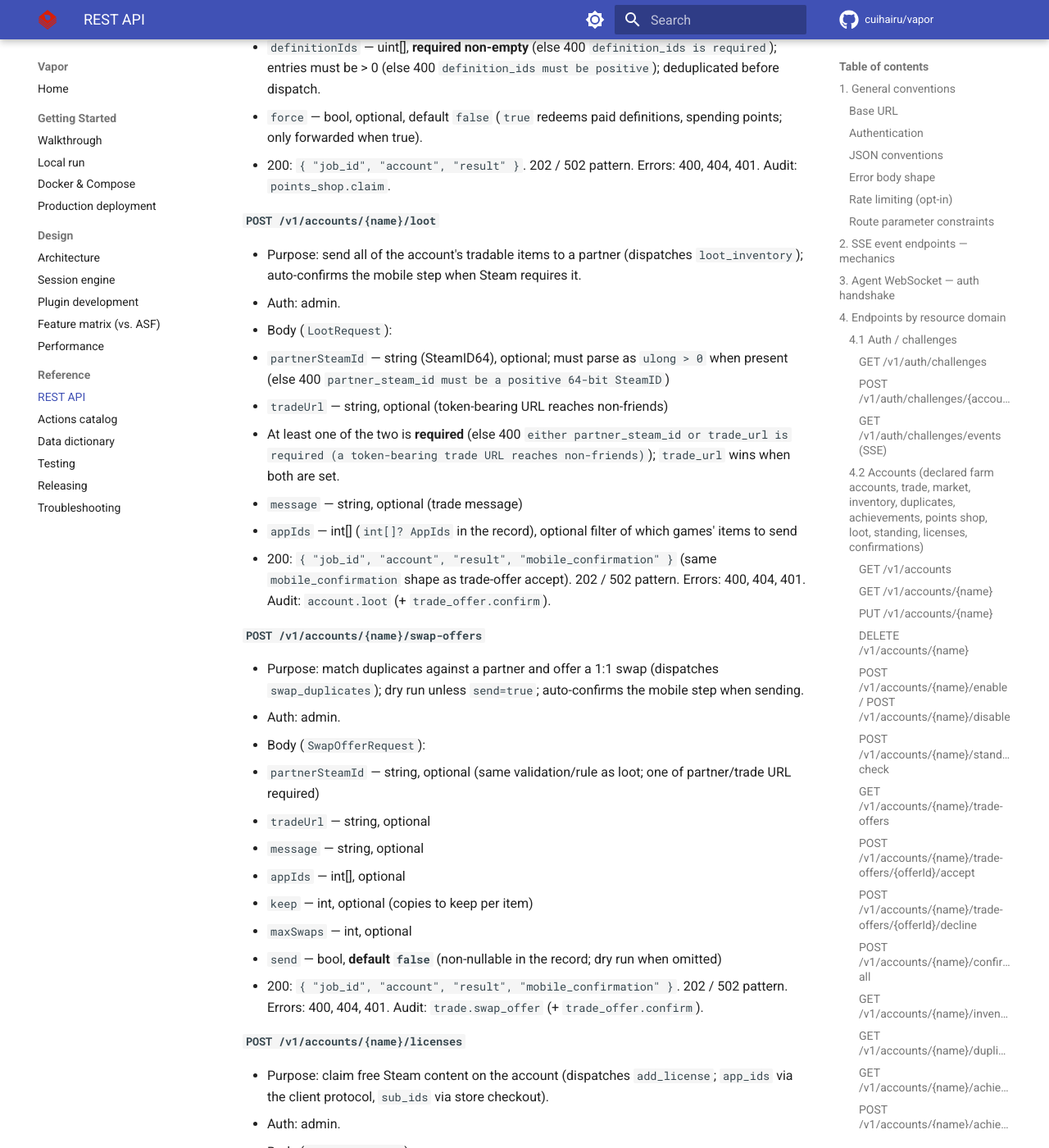
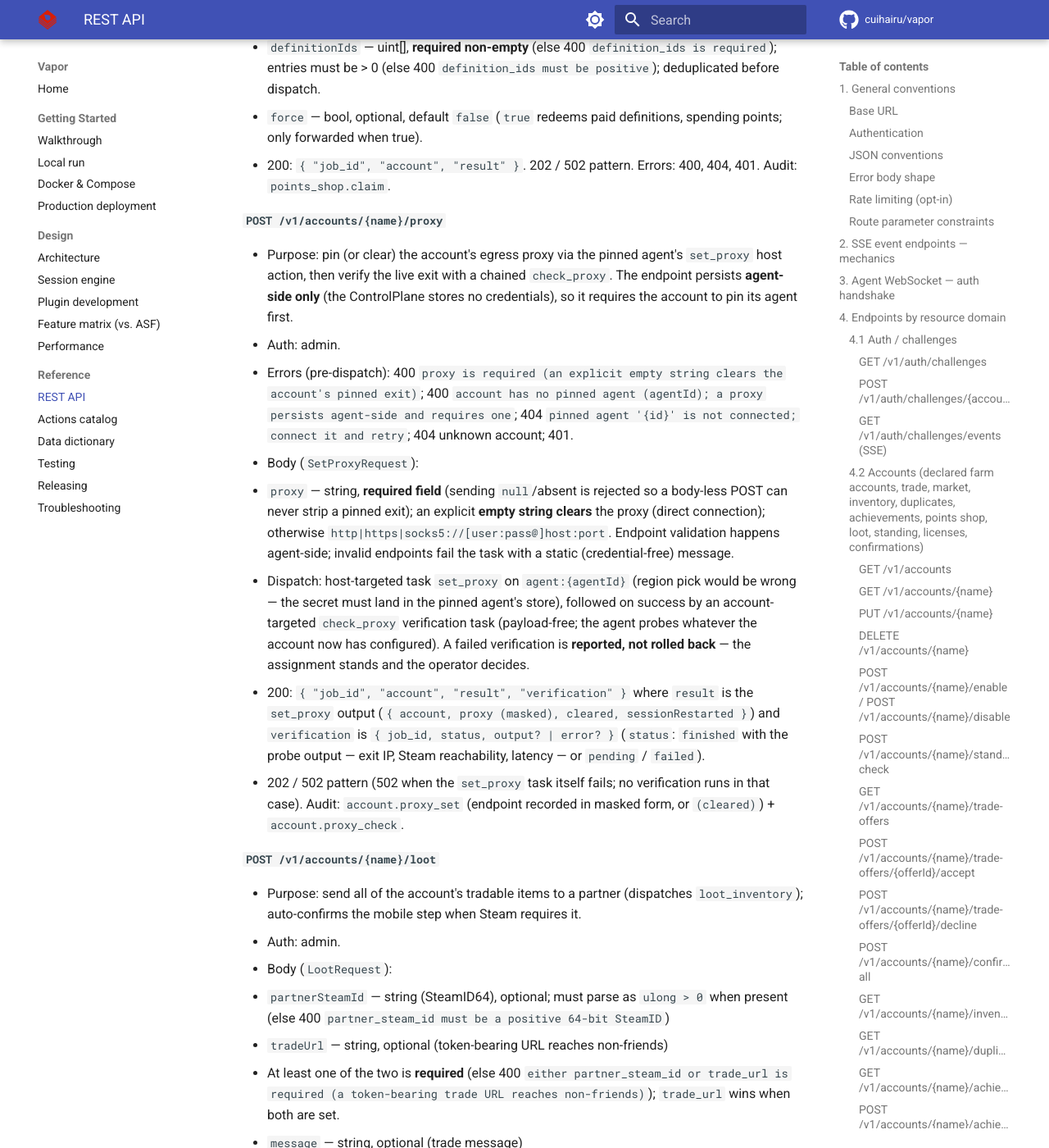
Before and after one commit to cuihairu/vapor, an MkDocs documentation site: the page built from docs/api.md, in a window 1280 px wide and 1400 px high, scrolled down 13163 px. Shown: the whole window at 82% size. Built offline with MkDocs 1.6.1 and Material for MkDocs 9.7.7, drawn with Linux system fonts in a browser that asks for light colours; comment, search, counter and statistics services are not loaded; some of the changed text lies outside the part shown.

Commit message:
docs: register set_proxy action, proxy assignment endpoint and feature-matrix row
actions.md documents the set_proxy host action (login: no, timeout: 120s,
payload contract, masked output) and bumps the count table 50 -> 51;
api.md gains POST /v1/accounts/{name}/proxy (error copy verbatim, pinned
agent dispatch semantics, 202/502/200 shapes, verification is
report-not-rollback) and the account.proxy_set / account.proxy_check
audit vocabulary; feature-matrix marks per-account egress pinning via the
console as delivered (SSF section 3.7).

```diff
--- a/docs/api.md
+++ b/docs/api.md
@@ -317,6 +317,16 @@ Account spec record — `AccountSpec`: `{ accountName, enabled, desiredState, id
   - `definitionIds` — uint[], **required non-empty** (else 400 `definition_ids is required`); entries must be > 0 (else 400 `definition_ids must be positive`); deduplicated before dispatch.
   - `force` — bool, optional, default `false` (`true` redeems paid definitions, spending points; only forwarded when true).
 - 200: `{ "job_id", "account", "result" }`. 202 / 502 pattern. Errors: 400, 404, 401. Audit: `points_shop.claim`.
+
+#### `POST /v1/accounts/{name}/proxy`
+- Purpose: pin (or clear) the account's egress proxy via the pinned agent's `set_proxy` host action, then verify the live exit with a chained `check_proxy`. The endpoint persists **agent-side only** (the ControlPlane stores no credentials), so it requires the account to pin its agent first.
+- Auth: admin.
+- Errors (pre-dispatch): 400 `proxy is required (an explicit empty string clears the account's pinned exit)`; 400 `account has no pinned agent (agentId); a proxy persists agent-side and requires one`; 404 `pinned agent '{id}' is not connected; connect it and retry`; 404 unknown account; 401.
+- Body (`SetProxyRequest`):
+  - `proxy` — string, **required field** (sending `null`/absent is rejected so a body-less POST can never strip a pinned exit); an explicit **empty string clears** the proxy (direct connection); otherwise `http|https|socks5://[user:pass@]host:port`. Endpoint validation happens agent-side; invalid endpoints fail the task with a static (credential-free) message.
+- Dispatch: host-targeted task `set_proxy` on `agent:{agentId}` (region pick would be wrong — the secret must land in the pinned agent's store), followed on success by an account-targeted `check_proxy` verification task (payload-free; the agent probes whatever the account now has configured). A failed verification is **reported, not rolled back** — the assignment stands and the operator decides.
+- 200: `{ "job_id", "account", "result", "verification" }` where `result` is the `set_proxy` output (`{ account, proxy (masked), cleared, sessionRestarted }`) and `verification` is `{ job_id, status, output? | error? }` (`status`: `finished` with the probe output — exit IP, Steam reachability, latency — or `pending` / `failed`).
+- 202 / 502 pattern (502 when the `set_proxy` task itself fails; no verification runs in that case). Audit: `account.proxy_set` (endpoint recorded in masked form, or `(cleared)`) + `account.proxy_check`.
 
 #### `POST /v1/accounts/{name}/loot`
 - Purpose: send all of the account's tradable items to a partner (dispatches `loot_inventory`); auto-confirms the mobile step when Steam requires it.
@@ -734,6 +744,6 @@ Plane-mismatched selectors are rejected (400): `route`/`method` with `task-dispa
 
 ## 5. Audit actions reference (written by these endpoints)
 
-`account.spec.updated`, `account.spec.removed`, `account.enabled`, `account.disabled`, `account.loot`, `account.add_license`, `standing_check_requested`, `trade_offers.read`, `trade_offer.accept`, `trade_offer.decline`, `trade_offer.confirm`, `trade.swap_offer`, `trade_confirmations.accept_all`, `inventory.read`, `inventory.duplicates`, `achievement.read`, `achievement.unlock`, `achievement.reset`, `market_listings.read`, `market_listings.create`, `market_listings.cancel`, `points_shop.summary`, `points_shop.claim`, `job.created`, `job.canceled`, `session.event.received`, `session.login`, `auth.code.submitted`, `config.global.updated`, `config.account.updated`, `plugin_install_dispatched`, `plugin_uninstall_dispatched`, `crawl.plan.created`, `crawl.plan.updated`, `crawl.plan.deleted`, `crawl.plan.triggered`, plus task-result audits (`task.result.reported` for sensitive actions: `SendTradeOffer*`, `AcceptTradeOffer*`, `DeclineTradeOffer*`, `CancelTradeOffer*`, `GetInventory*`, `RedeemKey*`) and crawl-run audits from the worker.
+`account.spec.updated`, `account.spec.removed`, `account.enabled`, `account.disabled`, `account.loot`, `account.proxy_set`, `account.proxy_check`, `account.add_license`, `standing_check_requested`, `trade_offers.read`, `trade_offer.accept`, `trade_offer.decline`, `trade_offer.confirm`, `trade.swap_offer`, `trade_confirmations.accept_all`, `inventory.read`, `inventory.duplicates`, `achievement.read`, `achievement.unlock`, `achievement.reset`, `market_listings.read`, `market_listings.create`, `market_listings.cancel`, `points_shop.summary`, `points_shop.claim`, `job.created`, `job.canceled`, `session.event.received`, `session.login`, `auth.code.submitted`, `config.global.updated`, `config.account.updated`, `plugin_install_dispatched`, `plugin_uninstall_dispatched`, `crawl.plan.created`, `crawl.plan.updated`, `crawl.plan.deleted`, `crawl.plan.triggered`, plus task-result audits (`task.result.reported` for sensitive actions: `SendTradeOffer*`, `AcceptTradeOffer*`, `DeclineTradeOffer*`, `CancelTradeOffer*`, `GetInventory*`, `RedeemKey*`) and crawl-run audits from the worker.
 
 Actor = `X-Forwarded-For` header when present, else the remote IP; details are redacted before persistence (`SensitiveDataRedactor`).
```
Also changed, not shown: docs/actions.md (+8 -2 lines), docs/feature-matrix.md (+1 -0 lines).
